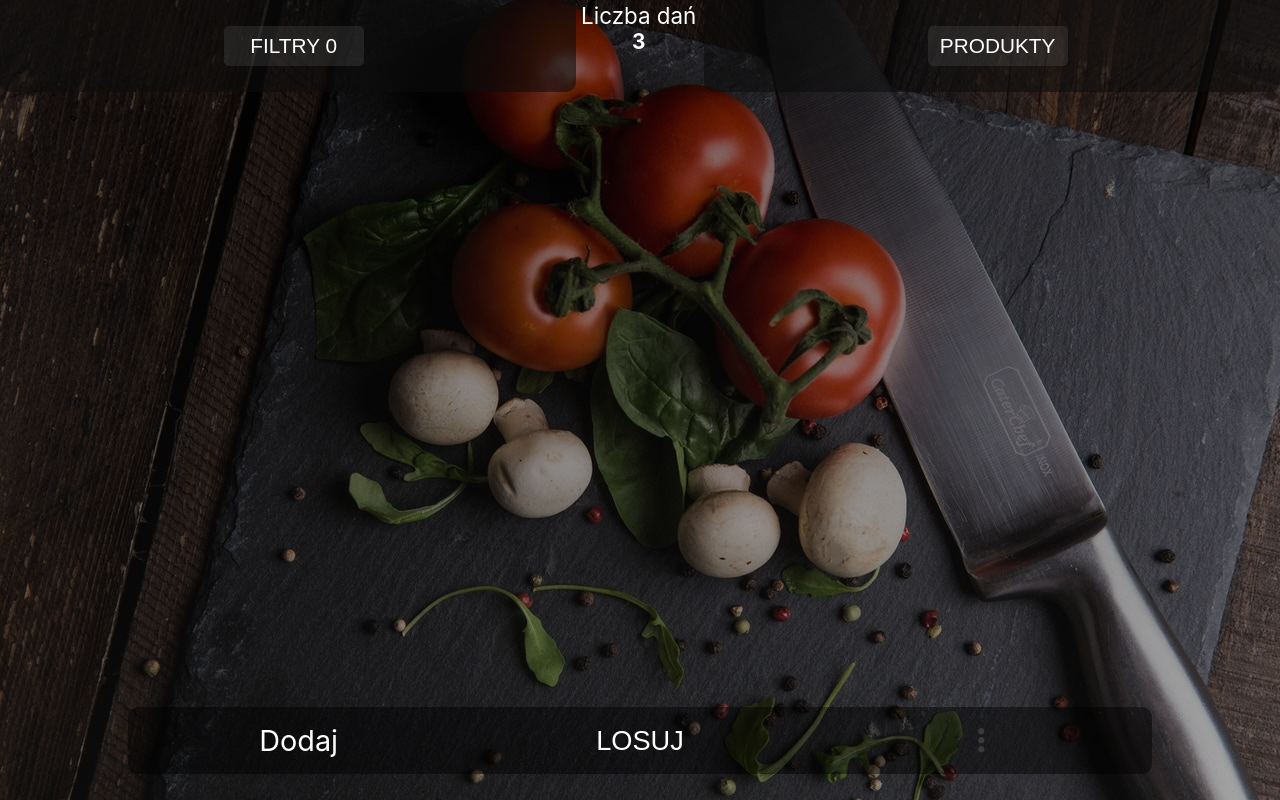
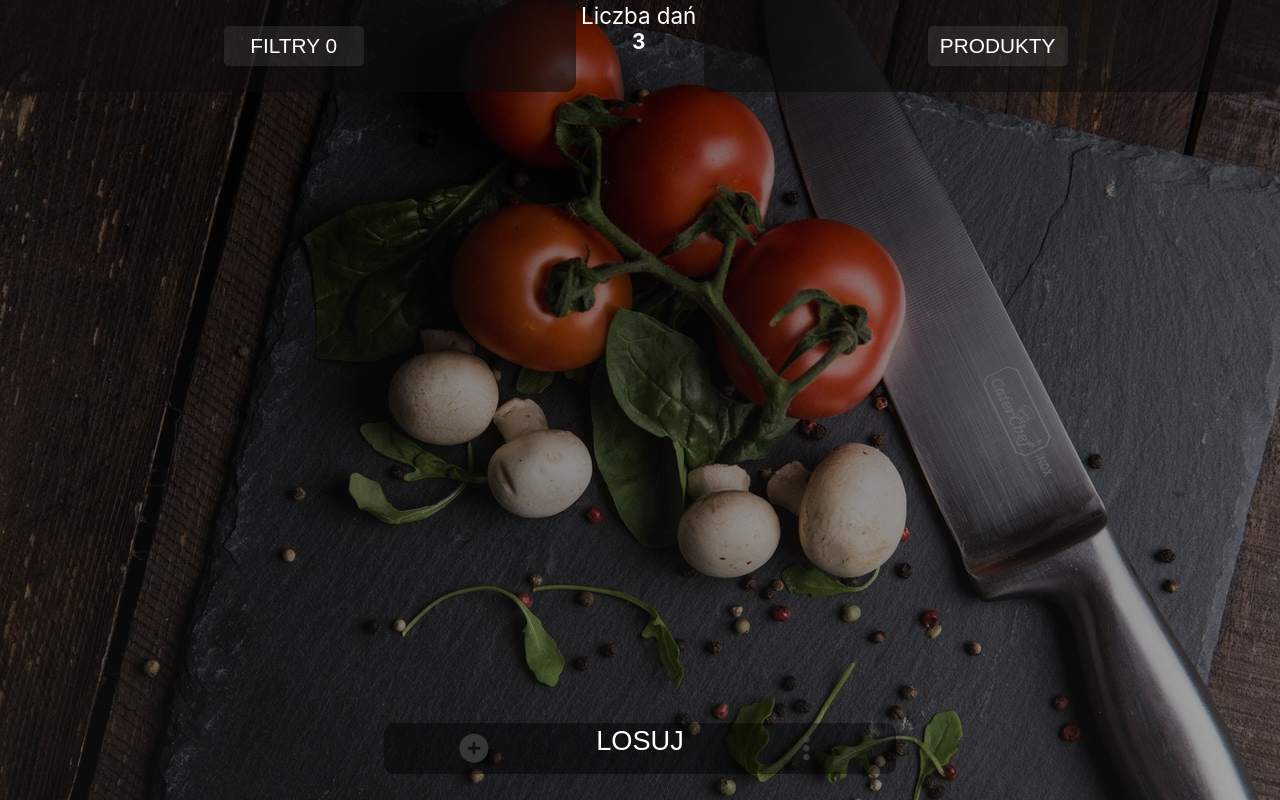
Before and after one commit to atrykp/what-s-for-dinner-react-app, a React (Create React App) app: page / in a window 1280 px wide. Built offline with nearby package versions, Linux system fonts and the light colour scheme.

Commit message:
change size and style in Lower nav

```diff
--- a/src/index.css
+++ b/src/index.css
@@ -17,8 +17,7 @@ body {
   background: linear-gradient(rgba(0, 0, 0, 0.52), rgba(26, 26, 26, 0.4)),
     url(./images/pexels-toni-cuenca-594060.jpg);
 
-  background-size: cover;
-  /* backdrop-filter: grayscale(30%); */
+  background-attachment: fixed;
   background-repeat: no-repeat;
   transition: all 0.2s ease-in-out;
 }
--- a/src/pages/App.js
+++ b/src/pages/App.js
@@ -272,7 +272,7 @@ function App() {
     </p>
   );
   const mainPageStructure = (
-    <>
+    <div className="appWrapper">
       <div className="upperNav">
         <div className="upperNav__userProducts">{UserProductsSection}</div>
         <div className="upperNav__counter">{dishesCounter}</div>
@@ -290,13 +290,13 @@ function App() {
 
       <div className="lowerNav">
         <NavLink to="/addDish" className="lowerNav__add">
-          Dodaj
+          <i class="fas fa-plus-circle"></i>
         </NavLink>
         <div className="menu">
           <MoreMenu />
         </div>
       </div>
-    </>
+    </div>
   );
 
   return (
--- a/src/styles/App.css
+++ b/src/styles/App.css
@@ -43,6 +43,8 @@
   grid-template-columns: 1fr 1fr 1fr;
   justify-items: center;
   align-items: center;
+  padding: 2.5%;
+  max-height: 65px;
 }
 .lowerNav__banned,
 .lowerNav__add {
@@ -50,6 +52,14 @@
   color: white;
   text-decoration: none;
   padding: 2vh 15%;
+}
+
+.lowerNav__add {
+  font-size: 1.2rem;
+  color: white;
+  text-decoration: none;
+  padding: 1%;
+  margin: 0%;
 }
 .menu {
   grid-column: 3/4;
@@ -70,6 +80,9 @@
   .lowerNav__banned,
   .lowerNav__add {
     font-size: 1.5rem;
+  }
+  .lowerNav {
+    padding: 1.5%;
   }
 }
 @media (min-width: 770px) {
@@ -98,6 +111,12 @@
     background-color: transparent;
     align-self: stretch;
   }
+  .lowerNav {
+    padding: 1%;
+    width: 60%;
+    left: 20%;
+    right: 20%;
+  }
 }
 @media (min-width: 1024px) {
   .upperNav__counter {
@@ -108,3 +127,11 @@
     font-size: 1.8rem;
   }
 }
+@media (min-width: 1200px) {
+  .lowerNav {
+    padding: 0.5%;
+    width: 40%;
+    left: 30%;
+    right: 30%;
+  }
+}
--- a/src/styles/DrawnDishList.css
+++ b/src/styles/DrawnDishList.css
@@ -118,6 +118,9 @@
   .drawnDish__ingredientsBtn {
     height: 50px;
   }
+  .drawnDishSection__drawBtn {
+    transform: translate(-50%, -15%);
+  }
 }
 @media (min-width: 700px) {
   .drawnDish__ingredientsBtn {
@@ -135,6 +138,11 @@
     transform: translate(-50%, -50%);
   }
 }
+@media (min-width: 770px) {
+  .drawnDish {
+    top: 45%;
+  }
+}
 
 @media (min-width: 1024px) {
   .drawnDish__banBtn,
--- a/src/styles/FilterArr.css
+++ b/src/styles/FilterArr.css
@@ -21,6 +21,7 @@
   max-height: 40px;
   cursor: pointer;
   transition: 0.2s;
+  white-space: nowrap;
 }
 .filters__activeBtn--active {
   border: 1px solid greenyellow;
```
Also changed, not shown: 1 other file (tests, documents, lock files or other folders).
